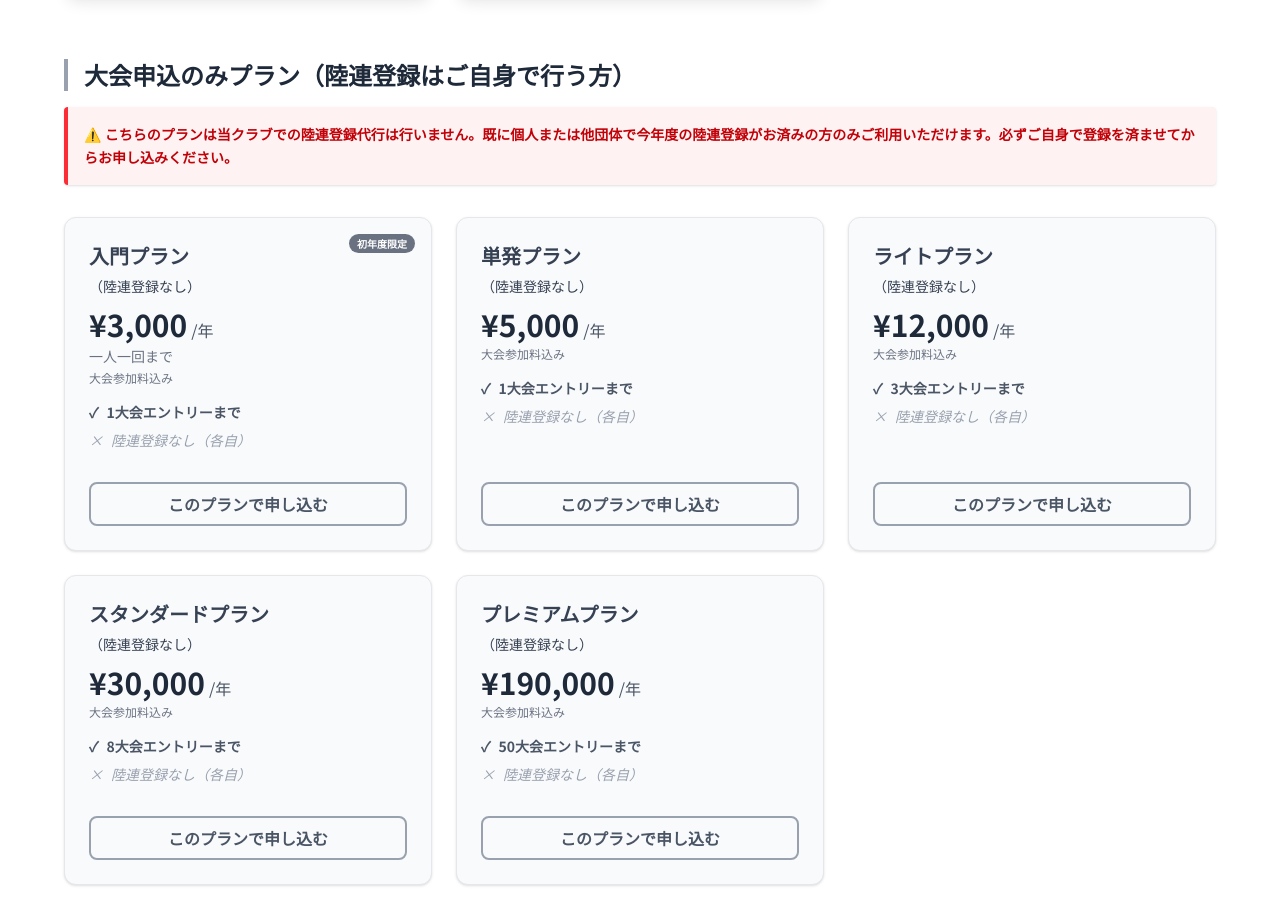
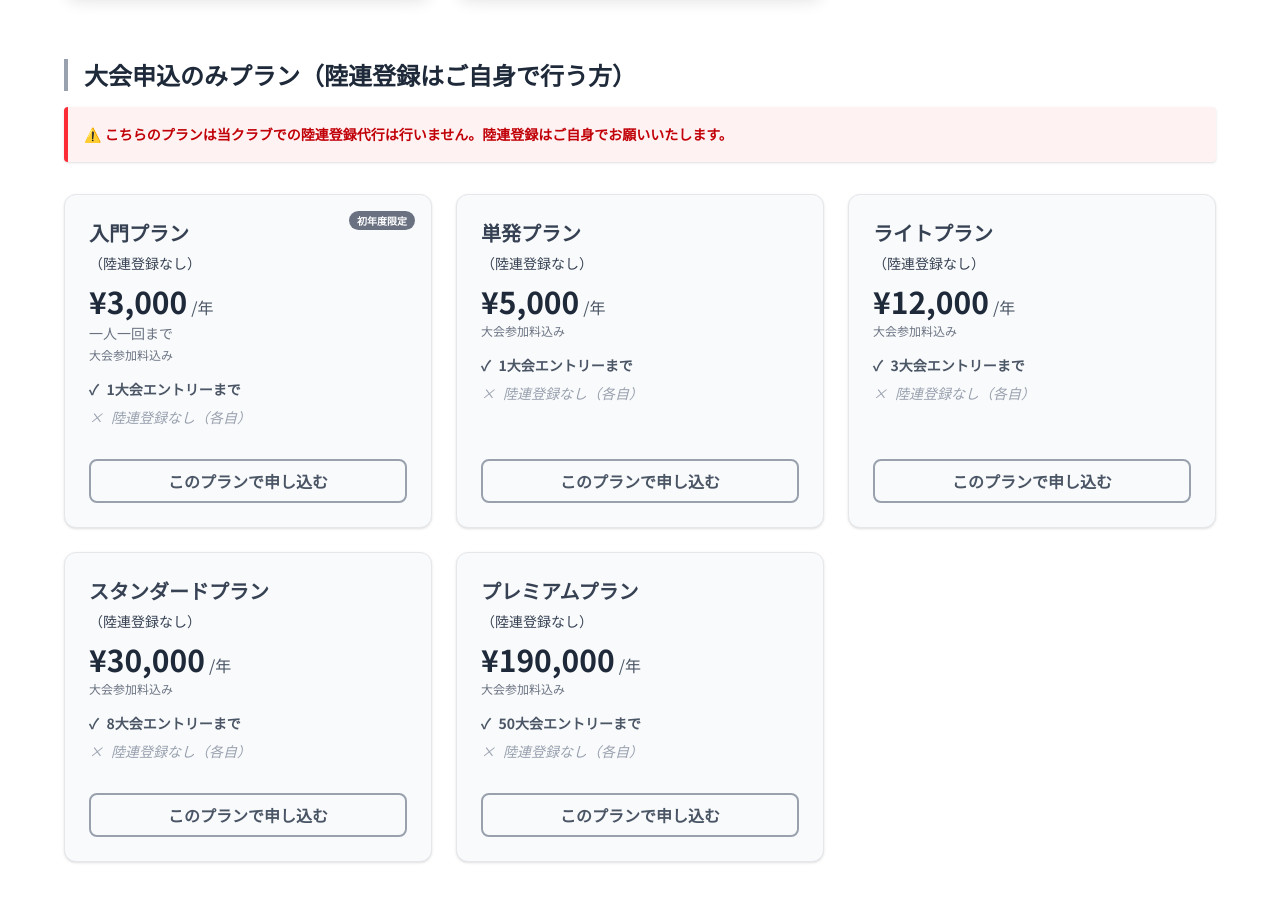
Before and after one commit to koya1127/elephant, a Next.js app in the folder apps/public-web/: page / in a window 1280 px wide. Shown: the part 3000-3920 px from the top of the page. Built offline with nearby package versions, Linux system fonts and the light colour scheme.

Commit message:
update caution text and finalize registration-free plans

```diff
--- a/apps/public-web/src/app/page.tsx
+++ b/apps/public-web/src/app/page.tsx
@@ -315,7 +315,7 @@ export default function HomePage() {
             </h3>
             <div className="bg-red-50 border-l-4 border-red-500 p-4 mb-8 rounded shadow-sm">
               <p className="text-red-700 text-sm font-bold leading-relaxed">
-                ⚠️ こちらのプランは当クラブでの陸連登録代行は行いません。既に個人または他団体で今年度の陸連登録がお済みの方のみご利用いただけます。必ずご自身で登録を済ませてからお申し込みください。
+                ⚠️ こちらのプランは当クラブでの陸連登録代行は行いません。陸連登録はご自身でお願いいたします。
               </p>
             </div>
             <div className="grid md:grid-cols-2 lg:grid-cols-3 gap-6">
```
